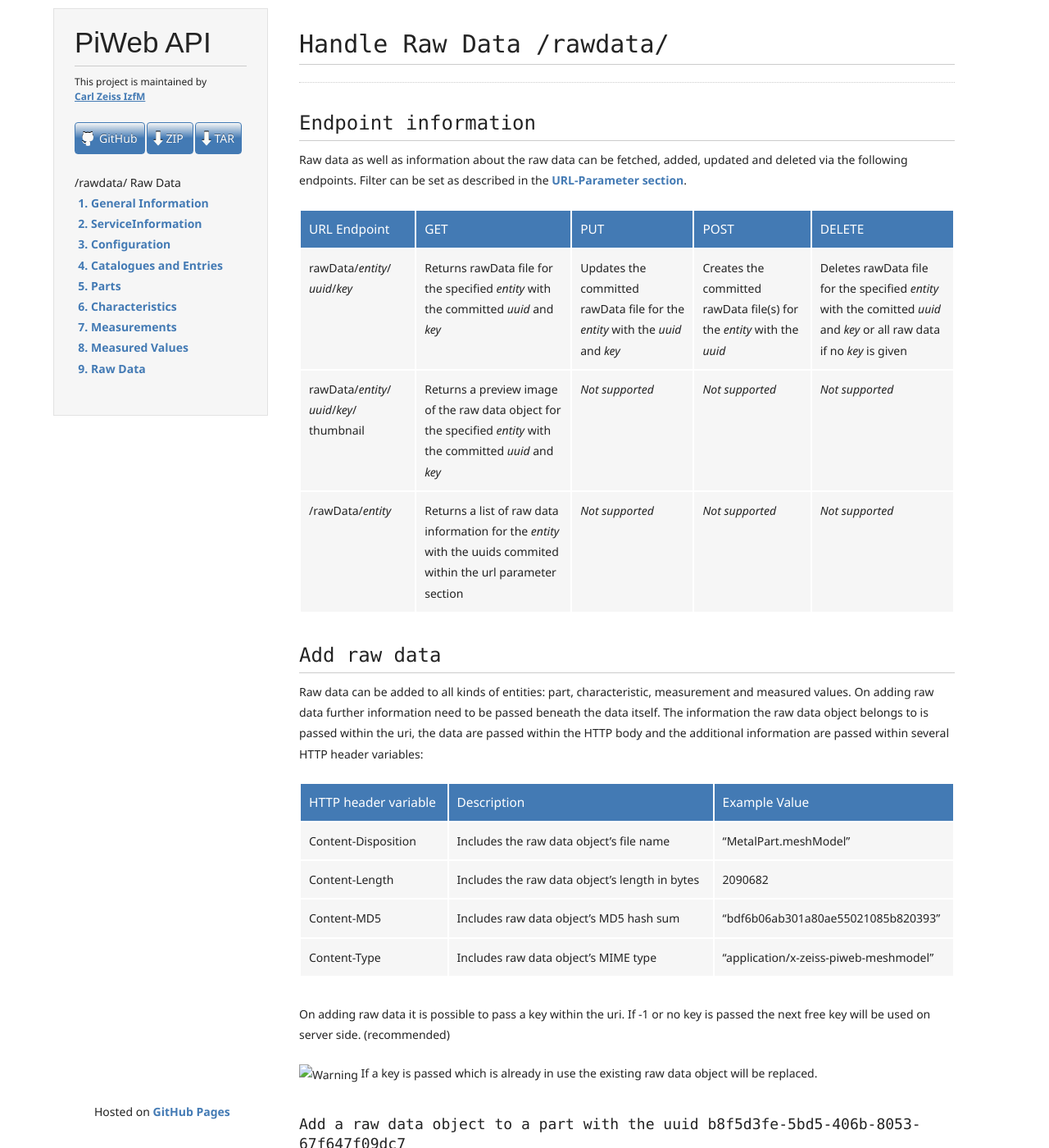
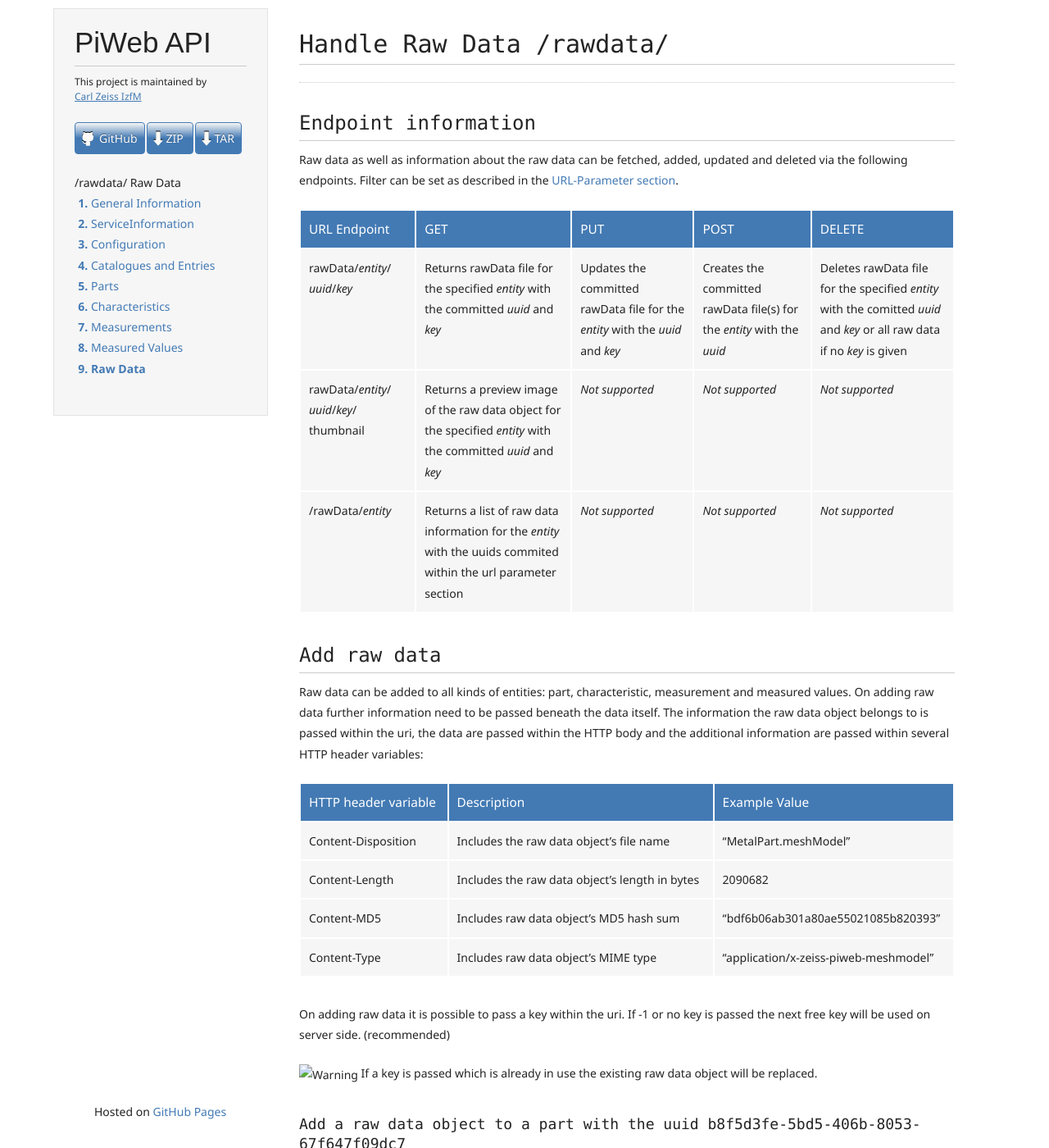
Before and after one commit to BatzJunior/testrepo, a Jekyll site: the page built from _pages/rawdata.md, in a window 1280 px wide and 1400 px high. Shown: the whole window at 82% size. Built offline with Jekyll 4.4.1, drawn with Linux system fonts in a browser that asks for light colours.

Commit message:
Update styles.css

```diff
--- a/stylesheets/styles.css
+++ b/stylesheets/styles.css
@@ -73,11 +73,15 @@
 a {
   color:#437AB4;
   text-decoration:none;
-  font-weight:bolder;
+  font-weight: normal;
 }
 
 a:hover {
 	text-decoration: underline;
+}
+
+a.active{
+	font-weight:bolder;
 }
 
 a small {
```
